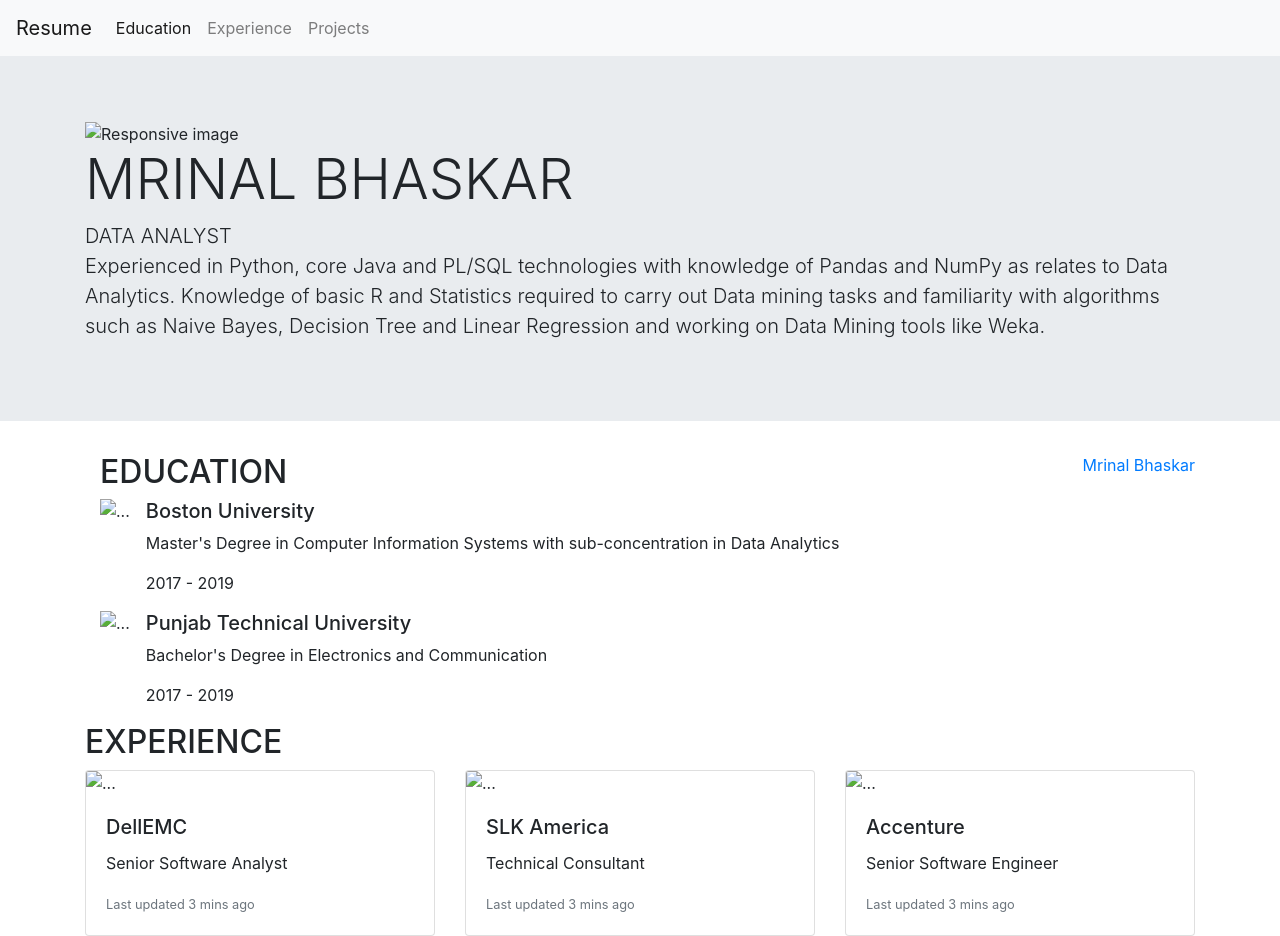
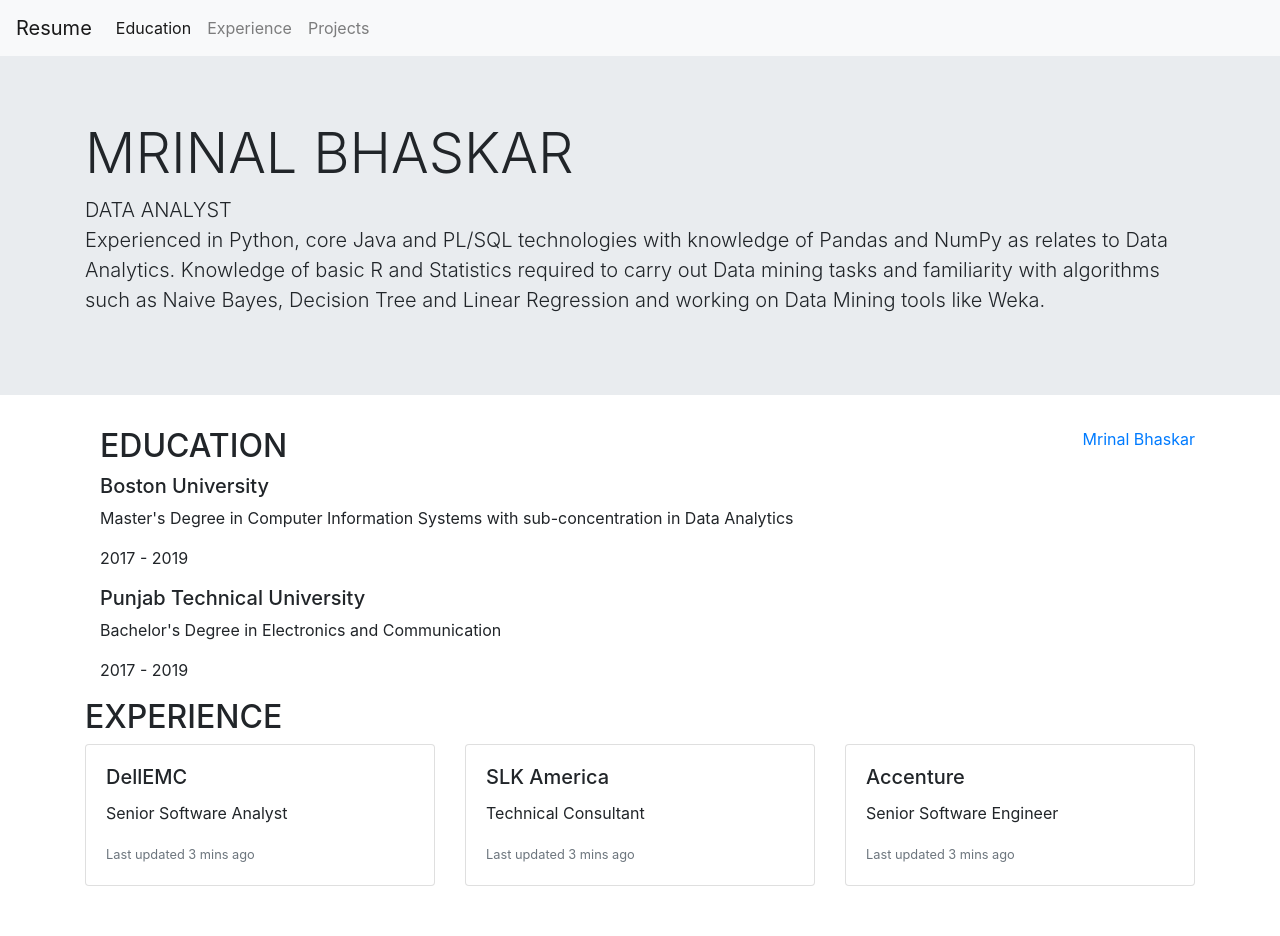
Before and after one commit to mrinalbhaskar07/mrinalbhaskar07.github.io, a plain HTML site: page index.html in a window 1280 px wide. After the commit the page ends 886 px from the top, so only its background shows below. Drawn offline with nearby package versions, Linux system fonts and the light colour scheme.

Commit message:
Update index.html

```diff
--- a/index.html
+++ b/index.html
@@ -29,7 +29,6 @@
 </nav>
 <div class="jumbotron jumbotron-fluid">
   <div class="container">
-        <img src="..." class="img-fluid" alt="Responsive image">
       <h1 class="display-4">MRINAL BHASKAR</h1>
         <p1 class ="lead lg">DATA ANALYST</p1>
       <p class="lead">Experienced in Python, core Java and PL/SQL technologies with knowledge of Pandas and NumPy as relates to Data Analytics. Knowledge of basic R and Statistics required to carry out Data mining tasks and familiarity with algorithms such as Naive Bayes, Decision Tree and Linear Regression and working on Data Mining tools like Weka.</p>
@@ -41,7 +40,6 @@
     <div class="col">
       <h2 class="mt-0" id = "Education">EDUCATION</h2>
       <div class="media">
-      <img src="..." class="align-self-start mr-3" alt="...">
       <div class="media-body">
         <h5 class="mt-0">Boston University</h5>
         <p>Master's Degree in Computer Information Systems with sub-concentration in  Data Analytics</p>
@@ -49,7 +47,6 @@
       </div>
     </div>
       <div class="media">
-      <img src="..." class="align-self-start mr-3" alt="...">
       <div class="media-body">
         <h5 class="mt-0">Punjab Technical University</h5>
         <p>Bachelor's Degree in Electronics and Communication</p>
@@ -63,7 +60,6 @@
   <h2 class="mt-0" id = "Experience">EXPERIENCE</h2>
   <div class="card-deck">
   <div class="card">
-    <img src="..." class="card-img-top" alt="...">
     <div class="card-body">
       <h5 class="card-title">DellEMC</h5>
       <p class="card-text">Senior Software Analyst</p>
@@ -71,7 +67,6 @@
     </div>
   </div>
   <div class="card">
-    <img src="..." class="card-img-top" alt="...">
     <div class="card-body">
       <h5 class="card-title">SLK America</h5>
       <p class="card-text">Technical Consultant</p>
@@ -79,7 +74,6 @@
     </div>
   </div>
   <div class="card">
-    <img src="..." class="card-img-top" alt="...">
     <div class="card-body">
       <h5 class="card-title">Accenture</h5>
       <p class="card-text">Senior Software Engineer</p>
```
